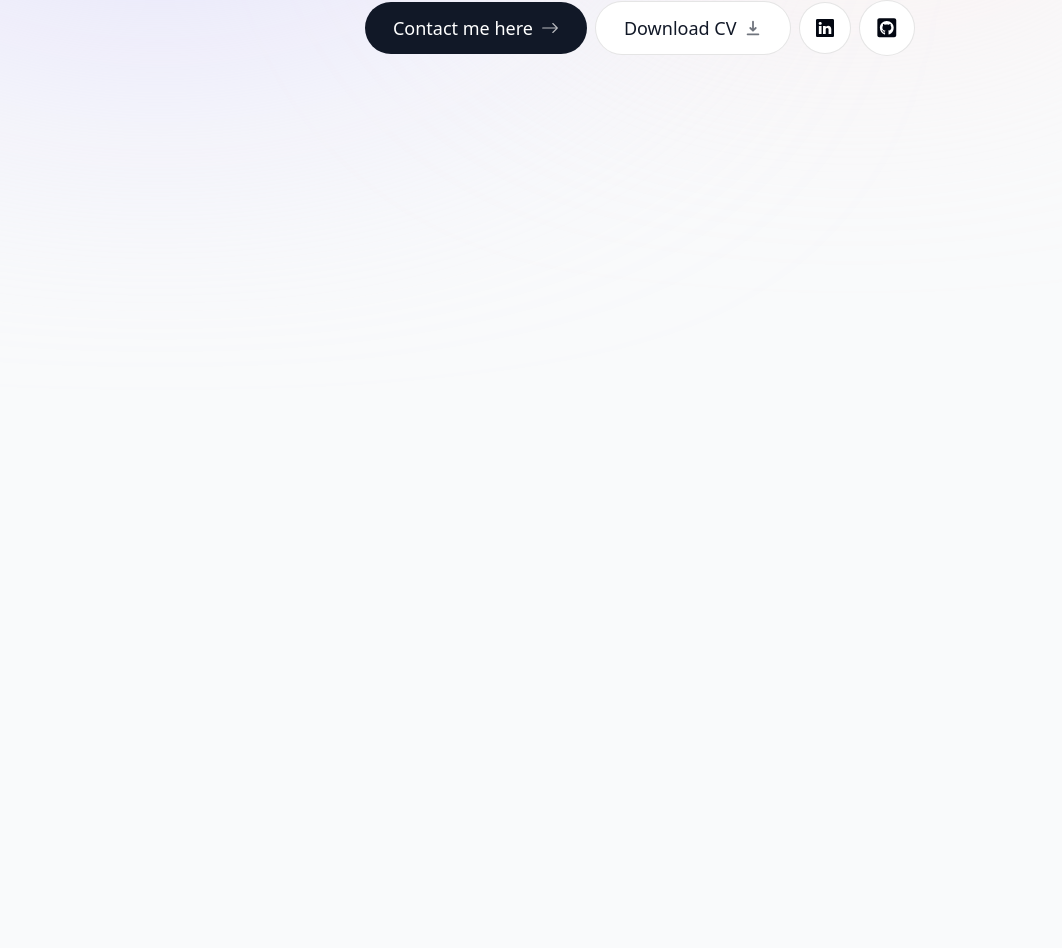
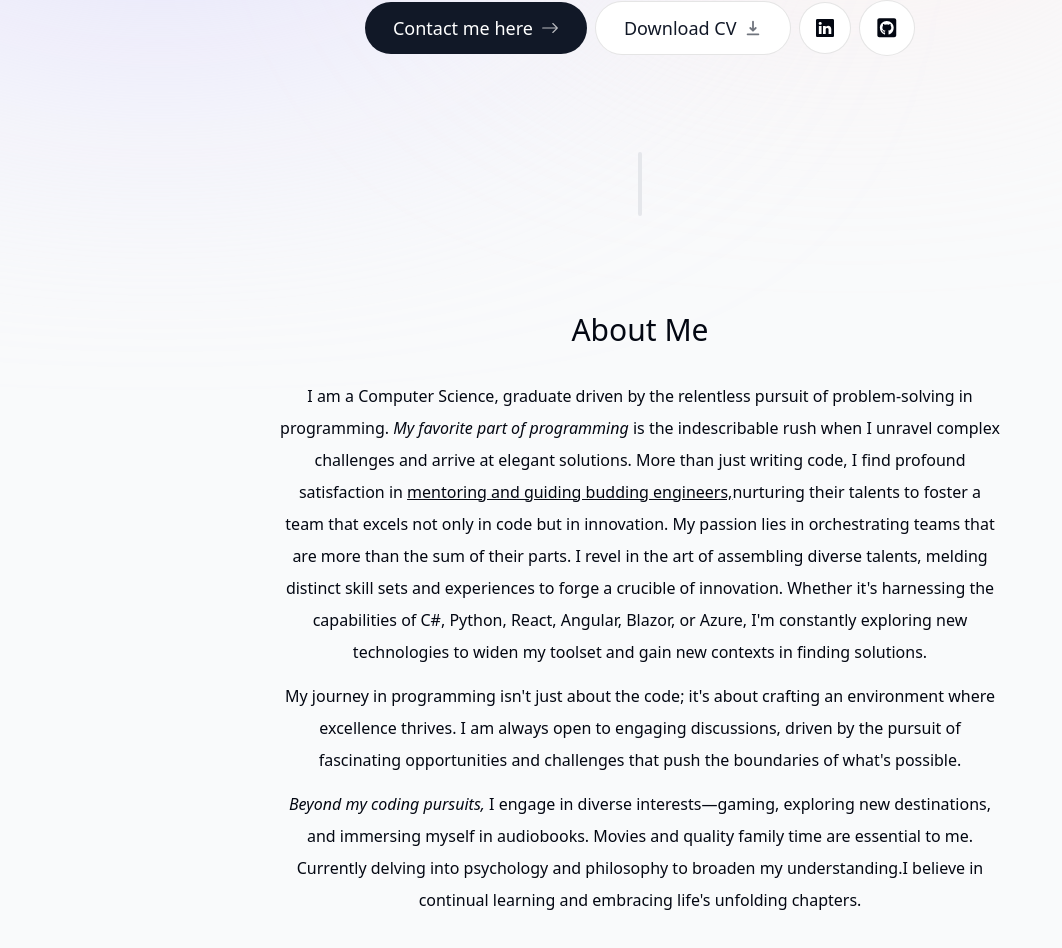
Before and after one commit to kvikrambhat/portfolio, a Next.js app: page / in a window 1280 px wide. Shown: the part 512-1460 px from the top of the page, without its empty margins (0-1062 px from the left). Built offline with nearby package versions, Linux system fonts and the light colour scheme.

Commit message:
about me

```diff
--- a/app/page.tsx
+++ b/app/page.tsx
@@ -1,9 +1,13 @@
+import About from "@/components/about";
 import Intro from "@/components/intro";
+import SectionDivider from "@/components/section-divider";
 
 export default function Home() {
   return (
     <main className="flex flex-col items-center px-4">
       <Intro />
+      <SectionDivider />
+      <About />
     </main>
   )
 }
--- /dev/null
+++ b/components/about.tsx
@@ -0,0 +1,41 @@
+"use client"
+
+import React from 'react'
+import SectionHeading from './section-heading'
+import { motion } from "framer-motion"
+
+export default function About() {
+    return (
+        <motion.section className='mb-28 max-w-[45rem] text-center leading-8 sm:mb-40'
+            initial={{ opacity: 0, y: 100 }}
+            animate={{ opacity: 1, y: 0 }}
+            transition={{ delay: 0.175 }}
+        >
+            <SectionHeading>About me</SectionHeading>
+            <p className="mb-3">
+                I am a {" "}
+                <span className="font-medium">Computer Science</span>, graduate driven by
+                the relentless pursuit of problem-solving in programming.{" "}
+                <span className="italic">My favorite part of programming</span> is the
+                indescribable rush when I unravel complex challenges and arrive at elegant solutions.
+                More than just writing code, I find profound satisfaction in <span className="underline"> mentoring and guiding budding engineers,</span>
+                nurturing their talents to foster a team that excels not only in code but in innovation.
+                My passion lies in orchestrating teams that are more than the sum of their parts.
+                I revel in the art of assembling diverse talents, melding distinct skill sets and
+                experiences to forge a crucible of innovation. Whether it's harnessing the capabilities
+                of <span className="font-medium">C#, Python, React, Angular, Blazor, or Azure,</span> I'm constantly exploring new technologies
+                to widen my toolset and gain new contexts in finding solutions.
+            </p>
+            <p className="mb-3">
+                <span className="font-medium">My journey in programming isn't just about the code;</span> it's about crafting an environment where excellence thrives.
+                I am always open to engaging discussions, driven by the pursuit of fascinating opportunities and challenges that
+                push the boundaries of what's possible.
+            </p>
+            <p className="mb-3">
+                <span className="italic">Beyond my coding pursuits,</span> I engage in diverse interests—gaming, exploring new destinations, and immersing myself in audiobooks.
+                Movies and quality family time are essential to me. Currently delving into psychology and philosophy to broaden my understanding.
+                <span className="font-medium">I believe in continual learning </span> and embracing life's unfolding chapters.
+            </p>
+        </motion.section >
+    )
+}
--- a/components/intro.tsx
+++ b/components/intro.tsx
@@ -70,12 +70,14 @@ export default function Intro() {
                 </a>
 
                 <a className='bg-white text-gray-750 p-4 flex items-center gap-2 rounded-full outline-none focus:scale-[1.15]
-                             hover:text-gray-950 hover:scale-[1.15] active:scale-105 transition cursor-pointer border border-black/10'>
+                             hover:text-gray-950 hover:scale-[1.15] active:scale-[1.15] transition cursor-pointer border border-black/10'
+                    href="https://www.linkedin.com/in/kvikrambhat/" target='_blank'>
                     <BsLinkedin />
                 </a>
 
                 <a className='bg-white text-gray-750 p-4 flex items-center gap-2 text-[1.35rem] rounded-full outline-none focus:scale-[1.15]
-                            hover:text-gray-950 hover:scale-[1.15] active:scale-105 transition cursor-pointer border border-black/10'>
+                            hover:text-gray-950 hover:scale-[1.15] active:scale-[1.15] transition cursor-pointer border border-black/10'
+                    href="https://github.com/kvikrambhat" target='_blank'>
                     <FaGithubSquare />
                 </a>
             </motion.div>
--- /dev/null
+++ b/components/section-divider.tsx
@@ -0,0 +1,15 @@
+"use client"
+
+import React from 'react'
+import { motion } from "framer-motion"
+
+export default function SectionDivider() {
+    return (
+        <motion.div className='bg-gray-200 my-24 h-16 w-1 rounded-full hidden sm:block'
+            initial={{ opacity: 0, y: 100 }}
+            animate={{ opacity: 1, y: 0 }}
+            transition={{ delay: 0.125 }}
+        >
+        </motion.div >
+    )
+}
--- /dev/null
+++ b/components/section-heading.tsx
@@ -0,0 +1,11 @@
+import React from 'react'
+
+type SectionHeadingProps = {
+    children: React.ReactNode
+}
+
+export default function SectionHeading({ children }: SectionHeadingProps) {
+    return (
+        <h2 className='text-3xl font-medium capitalize mb-8'>{children}</h2>
+    )
+}
```
